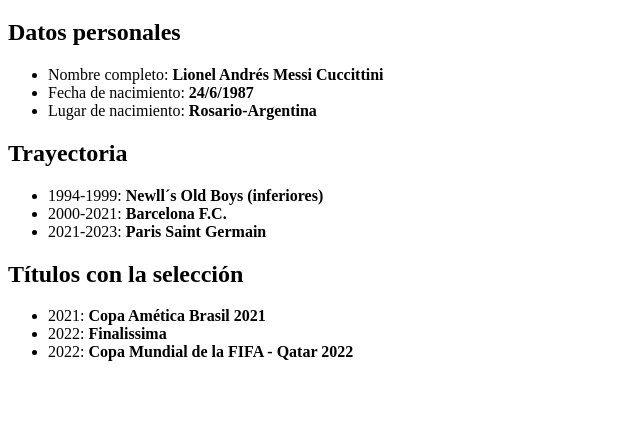
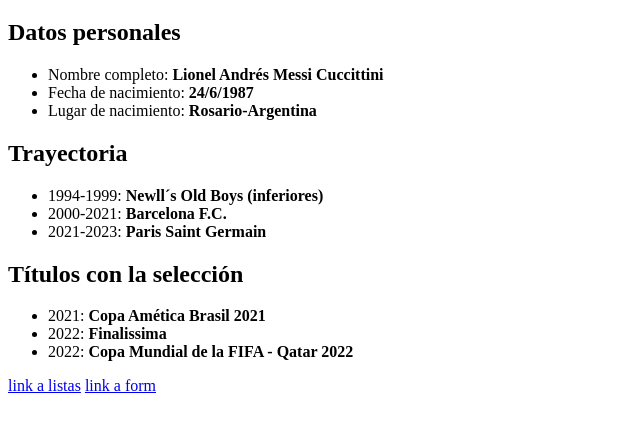
Before and after one commit to OrianaMelegatti/Entrega1, a plain HTML site: page index.html in a window 1280 px wide. Shown: the part 61-490 px from the top of the page, without its empty margins (0-640 px from the left). Drawn offline with Linux system fonts and the light colour scheme.

Commit message:
agregados los links a los archivos html

```diff
--- a/index.html
+++ b/index.html
@@ -32,5 +32,7 @@
         <li>2022: <strong>Copa Mundial de la FIFA - Qatar 2022</strong></li>
         </ul>
     </section>
+    <a href="/ent.html"> link a listas</a>
+    <a href="/form.html">link a form</a>
 </body>
 </html>
```
